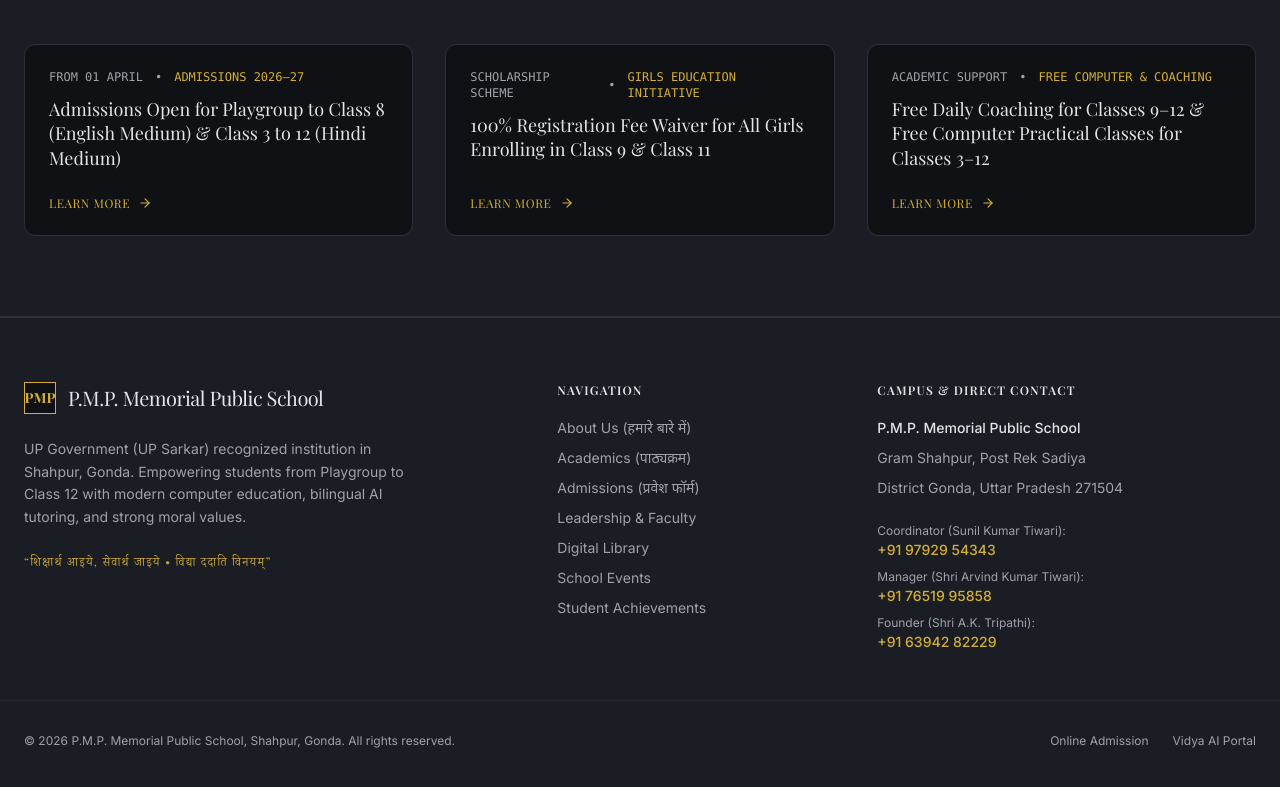
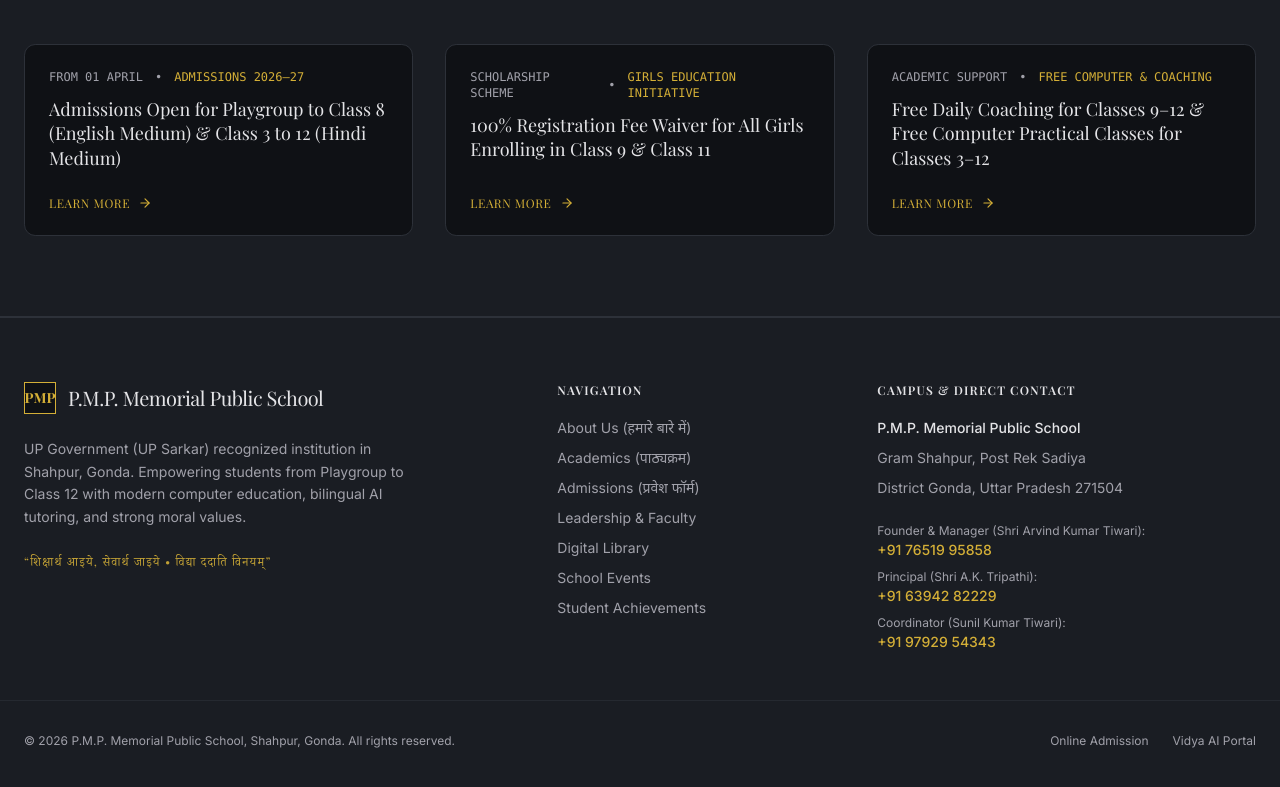
Before and after one commit to Code-shiv-abc/PMP-Memorial-Public-school-, a React (Vite) app: page / in a window 1280 px wide. Shown: the part 2125-2912 px from the top of the page. Built offline with nearby package versions, Linux system fonts and the light colour scheme; no server answers; a web font is replaced by a local one.

Commit message:
Update MainLayout.tsx
ram ram ram ram ram

```diff
--- a/src/components/MainLayout.tsx
+++ b/src/components/MainLayout.tsx
@@ -94,7 +94,6 @@ export function MainLayout() {
           </div>
 
           <div className="flex items-center space-x-3 ml-auto">
-            {/* Bilingual Toggle Button */}
             <button
               type="button"
               onClick={() => setLanguage(language === "en" ? "hi" : "en")}
@@ -323,21 +322,21 @@ export function MainLayout() {
               <p>District Gonda, Uttar Pradesh 271504</p>
               <div className="pt-3 space-y-1.5">
                 <p>
-                  <span className="text-xs text-muted-foreground">Coordinator (Sunil Kumar Tiwari): </span>
-                  <a href="tel:+919792954343" className="block text-primary hover:underline font-medium">
-                    +91 97929 54343
-                  </a>
-                </p>
-                <p>
-                  <span className="text-xs text-muted-foreground">Manager (Shri Arvind Kumar Tiwari): </span>
+                  <span className="text-xs text-muted-foreground">Founder &amp; Manager (Shri Arvind Kumar Tiwari): </span>
                   <a href="tel:+917651995858" className="block text-primary hover:underline font-medium">
                     +91 76519 95858
                   </a>
                 </p>
                 <p>
-                  <span className="text-xs text-muted-foreground">Founder (Shri A.K. Tripathi): </span>
+                  <span className="text-xs text-muted-foreground">Principal (Shri A.K. Tripathi): </span>
                   <a href="tel:+916394282229" className="block text-primary hover:underline font-medium">
                     +91 63942 82229
+                  </a>
+                </p>
+                <p>
+                  <span className="text-xs text-muted-foreground">Coordinator (Sunil Kumar Tiwari): </span>
+                  <a href="tel:+919792954343" className="block text-primary hover:underline font-medium">
+                    +91 97929 54343
                   </a>
                 </p>
               </div>
```
